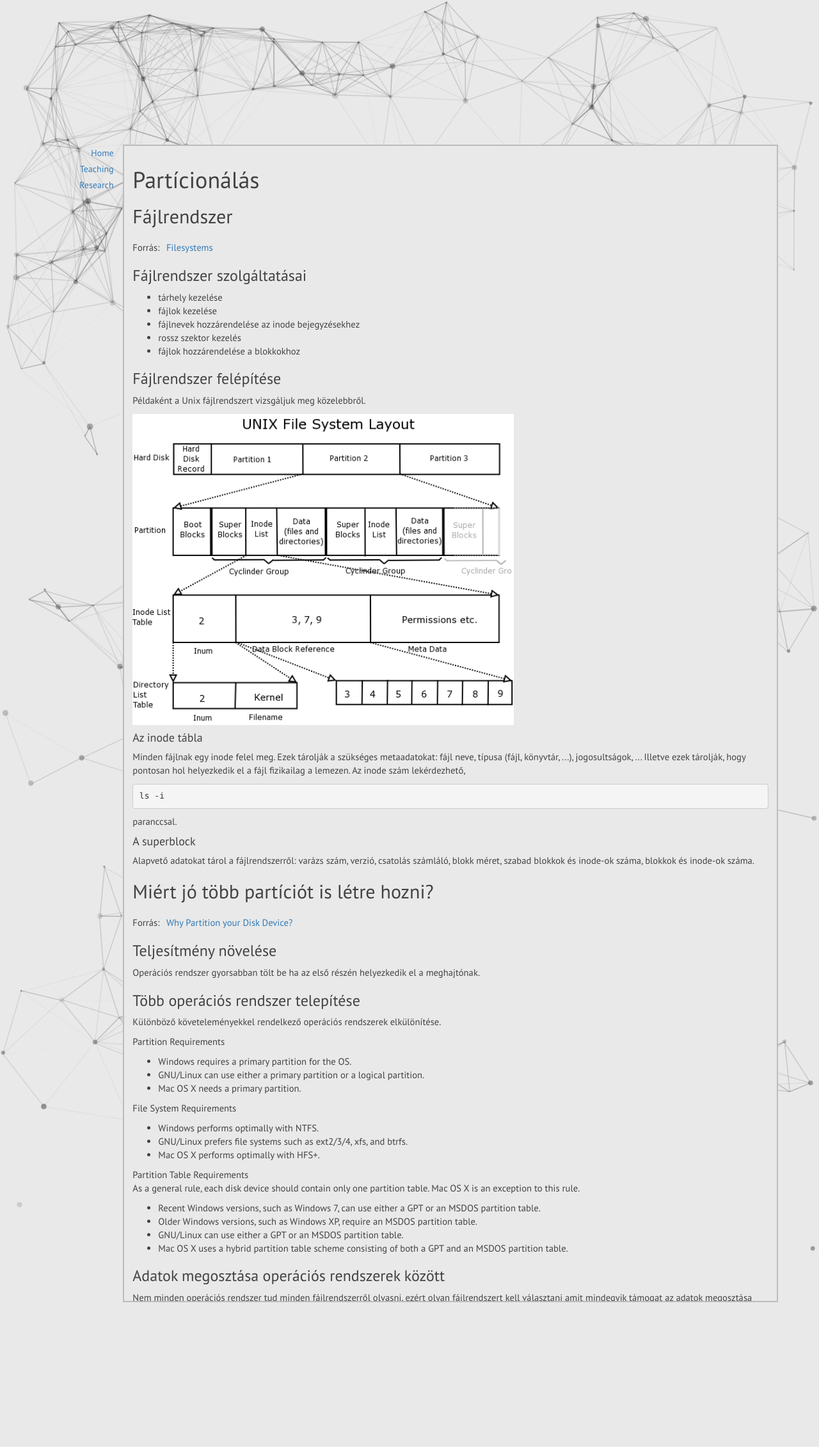
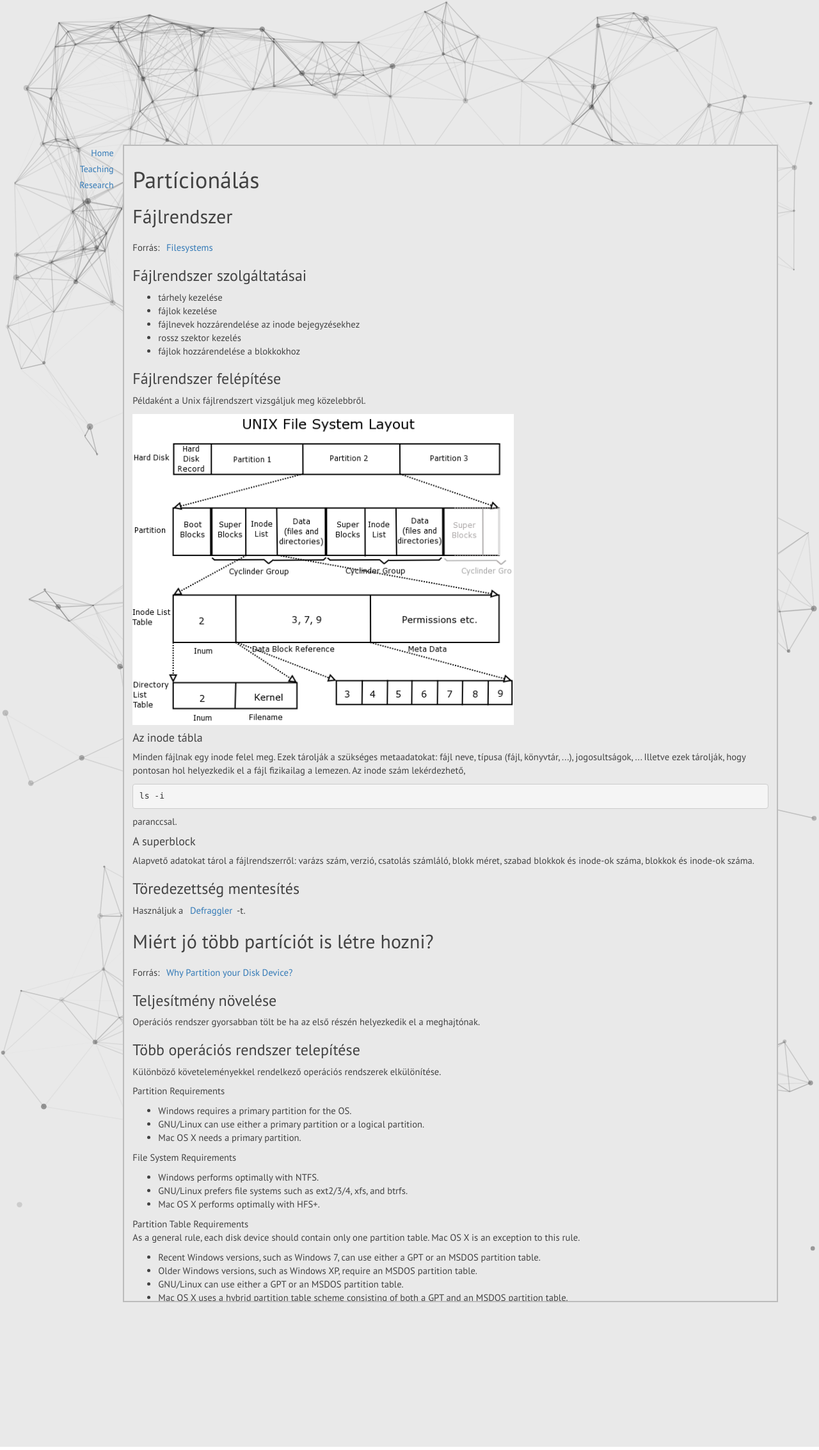
Before and after one commit to geryxyz/geryxyz, a Jekyll site: the page built from content/os-in-school/partition.html, in a window 1280 px wide. Shown: the whole page at 64% size. Built offline with Jekyll 4.4.1, drawn with Linux system fonts in a browser that asks for light colours; nearby versions of some CDN libraries; library files that are not in the unit come from our copies.

Commit message:
adding defragger

```diff
--- a/content/os-in-school/partition.html
+++ b/content/os-in-school/partition.html
@@ -22,6 +22,9 @@ layout: course
 <p>Minden fájlnak egy inode felel meg. Ezek tárolják a szükséges metaadatokat: fájl neve, típusa (fájl, könyvtár, ...), jogosultságok, ... Illetve ezek tárolják, hogy pontosan hol helyezkedik el a fájl fizikailag a lemezen. Az inode szám lekérdezhető, <pre>ls -i</pre> paranccsal.</p>
 <h4>A superblock</h4>
 <p>Alapvető adatokat tárol a fájlrendszerről: varázs szám, verzió, csatolás számláló, blokk méret, szabad blokkok és inode-ok száma, blokkok és inode-ok száma.</p>
+
+<h3>Töredezettség mentesítés</h3>
+<p>Használjuk a <a href="https://www.ccleaner.com/defraggler/download/portable">Defraggler</a>-t.</p>
 
 <h2>Miért jó több partíciót is létre hozni?</h2>
 <p>Forrás: <a href="https://gparted.org/why-partition.php">Why Partition your Disk Device?</a></p>
```
